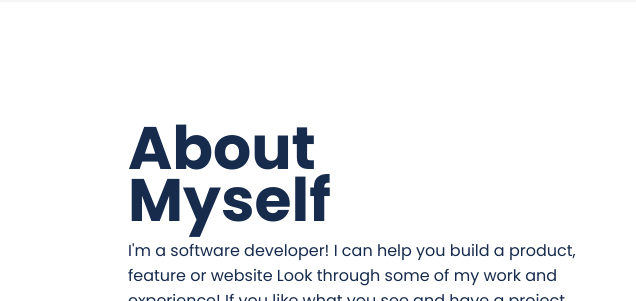
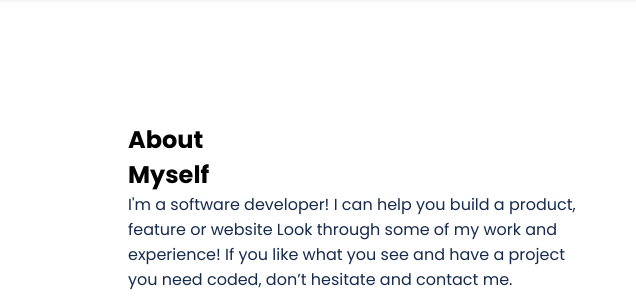
Before and after one commit to abelagza/mobile_version_skeleton, a website: page index.html in a window 1280 px wide. Shown: the part 3300-3601 px from the top of the page, 0-636 px from the left. Drawn offline with Linux system fonts and the light colour scheme.

Commit message:
Fix linter errors

```diff
--- a/style.css
+++ b/style.css
@@ -349,13 +349,6 @@ li.tag-button {
   padding-top: 15vh;
 }
 
-#about .title {
-  font-size: 40px;
-  line-height: 52px;
-  margin-bottom: 12px;
-  color: var(--text-color-titles);
-}
-
 #about .text {
   font-size: 16px;
   color: var(--color-regular-text);
@@ -817,7 +810,6 @@ input[type="email"]::placeholder {
   header .nav-bar .button-a {
     width: 50%;
     height: 10vh;
-
   }
 
   header .nav-bar .buttons-c {
@@ -932,9 +924,9 @@ input[type="email"]::placeholder {
   }
 
   #projects {
-  display: grid;
-  grid-template-columns: 1fr 80% 1fr;
-  grid-template-rows: 25% 25% 25% 25%;
+    display: grid;
+    grid-template-columns: 1fr 80% 1fr;
+    grid-template-rows: 25% 25% 25% 25%;
   }
 
   .pro-1 {
```
